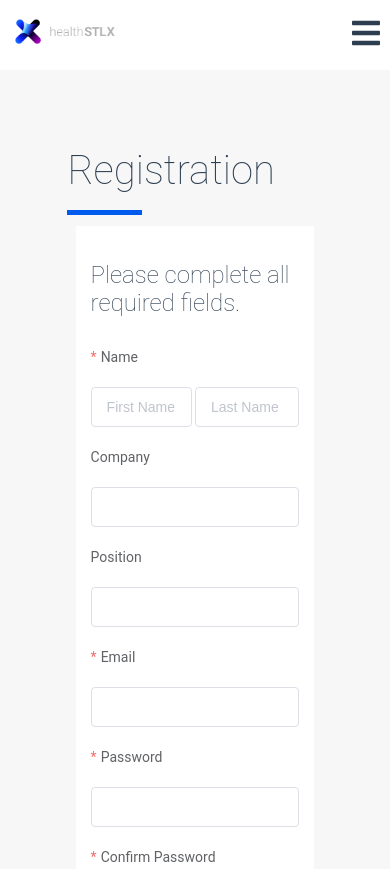
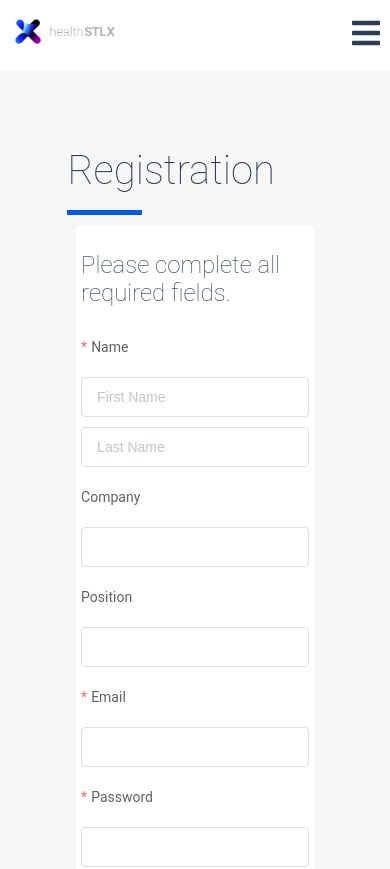
Before and after one commit to SlalomSTLHealthcare/healthcare-web, a Vue app: page /#/registration in a window 390 px wide. Shown: the top 869 px of the page. Built offline with nearby package versions, Linux system fonts and the light colour scheme; no server answers.

Commit message:
updated some responsiveness

```diff
--- a/src/components/Registration.vue
+++ b/src/components/Registration.vue
@@ -7,12 +7,14 @@
       <input type=hidden name="oid" value="00D1H000000O1eQ">
       <input type=hidden name="retURL" value="http://">
       <el-form-item required label="Name" >
-        <el-col :span="12">
-        <el-input v-model="form.firstName" class="name" placeholder="First Name" style="width:97%;"></el-input>
-      </el-col>
-      <el-col :span="12">
-        <el-input class="name" v-model="form.lastName" label-position="top" style="width:100%;" placeholder="Last Name"></el-input>
-      </el-col>
+        <el-row :gutter="20">
+        <el-col :xs="24" :sm="12">
+          <el-input v-model="form.firstName" class="firstName" placeholder="First Name"></el-input>
+        </el-col>
+        <el-col :xs="24" :sm="12">
+          <el-input class="lastName" v-model="form.lastName" label-position="top"  placeholder="Last Name"></el-input>
+        </el-col>
+      </el-row>
       </el-form-item>
       <el-form-item label="Company">
         <el-input v-model="form.company"></el-input>
@@ -61,8 +63,8 @@
       <el-input type="textarea" v-model="form.takeaway"></el-input>
     </el-form-item>
     <el-form-item label="Select Breakout Sessions">
-      <SelectBreakout timeSlot="10:15 am" type='register'/>
-      <SelectBreakout timeSlot="3:00 pm" type='register'/>
+      <SelectBreakout class="breakout" timeSlot="10:15 am" type='register'/>
+      <SelectBreakout class="breakout" timeSlot="3:00 pm" type='register'/>
     </el-form-item>
     <el-form-item required label="I would like to opt-in to donating to United Way as part of my registration.">
       <el-switch   v-model="form.donate"></el-switch>
@@ -335,8 +337,21 @@ a {
 .input {
   padding: 20px;
 }
-@media (min-width: 300px) and (max-width: 500px) {
-
+.name {
+  margin-bottom: 10px;
+}
+@media (max-width: 768px) {
+  .firstName {
+    margin-bottom: 10px;
+  }
+  input {
+    text-align: center;
+    margin: auto;
+  }
+  .reg-form {
+    background-color: #ffffff;
+    padding: 5px;
+  }
 }
 
 </style>
```
Also changed, not shown: src/components/SelectBreakout.vue (+14 -0 lines).
